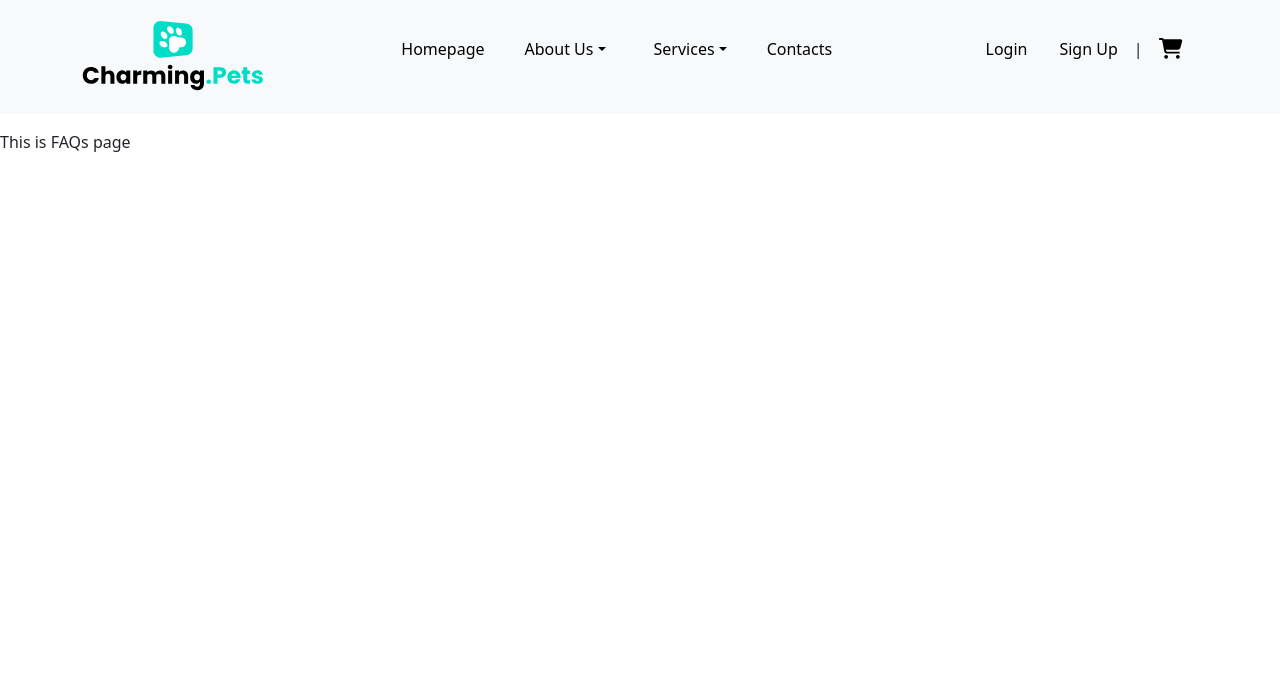
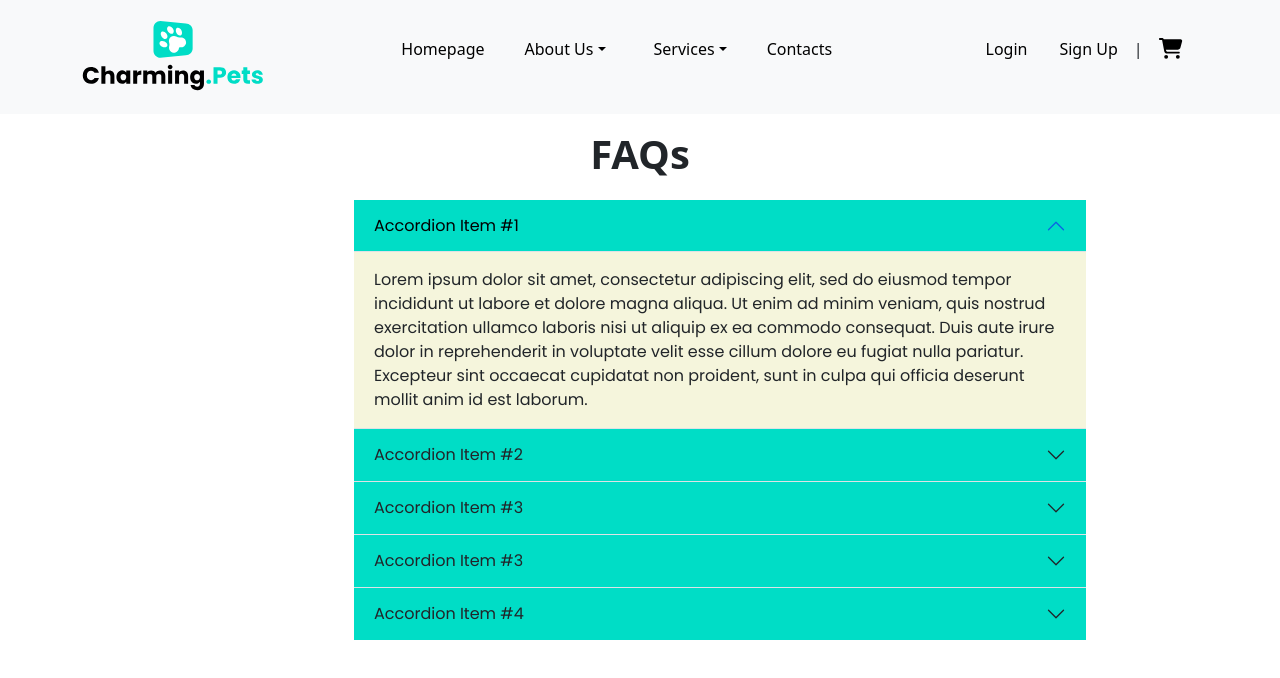
Before and after one commit to LightLotus/group-3-nickel-capstone, a React (Create React App) app: page /faq in a window 1280 px wide. Shown: the top 678 px of the page. Built offline with nearby package versions, Linux system fonts and the light colour scheme.

Commit message:
added faqs

```diff
--- a/public/index.html
+++ b/public/index.html
@@ -2,6 +2,8 @@
 <html lang="en">
   <head>
     <meta charset="utf-8" />
+    <link href="https://cdn.jsdelivr.net/npm/bootstrap@5.0.2/dist/css/bootstrap.min.css" rel="stylesheet"
+    integrity="sha384-EVSTQN3/azprG1Anm3QDgpJLIm9Nao0Yz1ztcQTwFspd3yD65VohhpuuCOmLASjC" crossorigin="anonymous">
     <link rel="icon" href="%PUBLIC_URL%/favicon.ico" />
     <meta name="viewport" content="width=device-width, initial-scale=1" />
     <meta name="theme-color" content="#000000" />
--- /dev/null
+++ b/src/css/FAQ.css
@@ -0,0 +1,31 @@
+.faq{
+    /* Rectangle 10 */
+  position: absolute;
+  width: 732px;
+  height: 106px;
+  left: 354px;
+  top: 200px;
+  font-family: 'Poppins';
+  font-style: normal;
+  font-weight: 400;
+  font-size: 16px;
+  line-height: 24px;
+  color: #000000;
+  }
+
+  .accordion-button {
+    background-color: #00DDC6 !important;
+  }
+
+  .accordion-button:focus {
+    box-shadow: none;
+  }
+
+  .accordion-button:not(.collapsed) {
+    background-color: #00DDC6 !important;
+    color:#000000;
+  }
+
+  .accordion-body {
+    background-color: #F5F5DC;
+  }
--- a/src/pages/FAQ.js
+++ b/src/pages/FAQ.js
@@ -1,5 +1,74 @@
+import Accordion from 'react-bootstrap/Accordion';
+import "../css/FAQ.css";
+
 const FAQ = () => {
-  return <div>This is FAQs page</div>;
+  return (
+    <>
+    <div className='text-center'><h1><b>FAQs</b></h1></div>
+      <Accordion className="faq" defaultActiveKey="0" flush>
+        <Accordion.Item eventKey="0">
+          <Accordion.Header>Accordion Item #1</Accordion.Header>
+          <Accordion.Body className="accordion-body">
+            Lorem ipsum dolor sit amet, consectetur adipiscing elit, sed do
+            eiusmod tempor incididunt ut labore et dolore magna aliqua. Ut enim ad
+            minim veniam, quis nostrud exercitation ullamco laboris nisi ut
+            aliquip ex ea commodo consequat. Duis aute irure dolor in
+            reprehenderit in voluptate velit esse cillum dolore eu fugiat nulla
+            pariatur. Excepteur sint occaecat cupidatat non proident, sunt in
+            culpa qui officia deserunt mollit anim id est laborum.
+          </Accordion.Body>
+        </Accordion.Item>
+        <Accordion.Item eventKey="1">
+          <Accordion.Header>Accordion Item #2</Accordion.Header>
+          <Accordion.Body className="accordion-body">
+            Lorem ipsum dolor sit amet, consectetur adipiscing elit, sed do
+            eiusmod tempor incididunt ut labore et dolore magna aliqua. Ut enim ad
+            minim veniam, quis nostrud exercitation ullamco laboris nisi ut
+            aliquip ex ea commodo consequat. Duis aute irure dolor in
+            reprehenderit in voluptate velit esse cillum dolore eu fugiat nulla
+            pariatur. Excepteur sint occaecat cupidatat non proident, sunt in
+            culpa qui officia deserunt mollit anim id est laborum.
+          </Accordion.Body>
+        </Accordion.Item>
+        <Accordion.Item eventKey="2">
+          <Accordion.Header>Accordion Item #3</Accordion.Header>
+          <Accordion.Body className="accordion-body">
+            Lorem ipsum dolor sit amet, consectetur adipiscing elit, sed do
+            eiusmod tempor incididunt ut labore et dolore magna aliqua. Ut enim ad
+            minim veniam, quis nostrud exercitation ullamco laboris nisi ut
+            aliquip ex ea commodo consequat. Duis aute irure dolor in
+            reprehenderit in voluptate velit esse cillum dolore eu fugiat nulla
+            pariatur. Excepteur sint occaecat cupidatat non proident, sunt in
+            culpa qui officia deserunt mollit anim id est laborum.
+          </Accordion.Body>
+        </Accordion.Item>
+        <Accordion.Item eventKey="4">
+          <Accordion.Header>Accordion Item #3</Accordion.Header>
+          <Accordion.Body>
+            Lorem ipsum dolor sit amet, consectetur adipiscing elit, sed do
+            eiusmod tempor incididunt ut labore et dolore magna aliqua. Ut enim ad
+            minim veniam, quis nostrud exercitation ullamco laboris nisi ut
+            aliquip ex ea commodo consequat. Duis aute irure dolor in
+            reprehenderit in voluptate velit esse cillum dolore eu fugiat nulla
+            pariatur. Excepteur sint occaecat cupidatat non proident, sunt in
+            culpa qui officia deserunt mollit anim id est laborum.
+          </Accordion.Body>
+        </Accordion.Item>
+        <Accordion.Item eventKey="5">
+          <Accordion.Header>Accordion Item #4</Accordion.Header>
+          <Accordion.Body className="accordion-body">
+            Lorem ipsum dolor sit amet, consectetur adipiscing elit, sed do
+            eiusmod tempor incididunt ut labore et dolore magna aliqua. Ut enim ad
+            minim veniam, quis nostrud exercitation ullamco laboris nisi ut
+            aliquip ex ea commodo consequat. Duis aute irure dolor in
+            reprehenderit in voluptate velit esse cillum dolore eu fugiat nulla
+            pariatur. Excepteur sint occaecat cupidatat non proident, sunt in
+            culpa qui officia deserunt mollit anim id est laborum.
+          </Accordion.Body>
+        </Accordion.Item>
+      </Accordion>
+      </>
+    );
 };
 
 export default FAQ;
```
